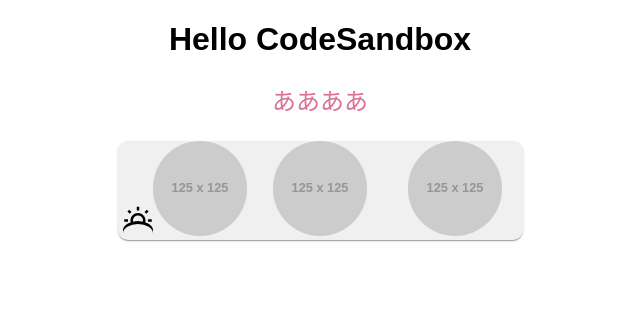
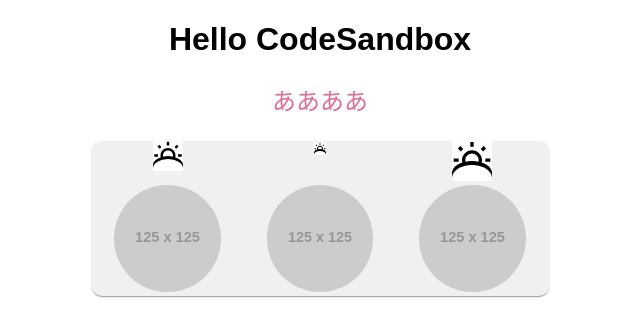
Before and after one commit to sug1t0m0/react_typescript, a React (Create React App) app: page / in a window 1280 px wide. Shown: the top 336 px of the page, without its empty margins (320-960 px from the left). Built offline with nearby package versions, Linux system fonts and the light colour scheme.

Commit message:
サイズ変更を許容

```diff
--- a/src/presentations/atoms/moningIcon/element.tsx
+++ b/src/presentations/atoms/moningIcon/element.tsx
@@ -1,32 +1,38 @@
 import styled from "styled-components";
 
+interface OuterProps {
+  fontSize?: number;
+  backgroundColor?: string;
+  color?: string;
+}
+
 export const Outer = styled.div`
-  background-color: #f0f0f0;
-  color: #000000;
+  background-color: ${(props:OuterProps) => props.backgroundColor || "#ffffff"};
+  color: ${(props:OuterProps) => props.color || "#000000"};
   display: inline-block;
-  width: 30px;
-  height: 30px;
-  font-size: 30px;
-  line-height: 30px;
+  width:${(props:OuterProps) => (props.fontSize || 24) + "px"};
+  height: ${(props:OuterProps) => (props.fontSize || 24) + "px"};
+  font-size: ${(props:OuterProps) => (props.fontSize || 24) + "px"};
+  line-height: ${(props:OuterProps) => (props.fontSize || 24) + "px"};
   position: relative;
 `;
 
-export const Test = styled.div`
+export const HillBottom = styled.div`
   position: absolute;
-  background-color: #000000;
+  background-color: ${(props:OuterProps) => props.color || "#000000"};
   width: 100%;
-  height: 15px;
+  height: ${(props:OuterProps) => (props.fontSize || 24) / 2 + "px"};
   z-index: 1;
   left: 0px;
   bottom: 0px;
   border-radius: 50% / 60% 60% 0 0;
 `;
 
-export const Test2 = styled.div`
+export const HillTop = styled.div`
   position: absolute;
-  background-color: #f0f0f0;
+  background-color: ${(props:OuterProps) => props.backgroundColor || "#ffffff"};
   width: 100%;
-  height: 12px;
+  height: ${(props:OuterProps) => (props.fontSize || 24) *0.4 + "px"};;
   z-index: 1;
   left: 0px;
   bottom: 0px;
--- a/src/presentations/atoms/moningIcon/index.tsx
+++ b/src/presentations/atoms/moningIcon/index.tsx
@@ -1,14 +1,16 @@
 import * as React from "react";
 
-import { Outer, Test, Test2 } from "./element";
+import { Outer, HillBottom, HillTop } from "./element";
 import WbSunnyOutlinedIcon from "@material-ui/icons/WbSunnyOutlined";
 
-interface Props {}
+interface Props {
+  fontSize?: number;
+}
 export const MorningIcon: React.FC<Props> = (props: Props) => {
   return (
-    <Outer>
-      <Test />
-      <Test2 />
+    <Outer fontSize={props.fontSize}>
+      <HillBottom fontSize={props.fontSize} />
+      <HillTop fontSize={props.fontSize} />
       <WbSunnyOutlinedIcon fontSize={"inherit"} />
     </Outer>
   );
--- a/src/presentations/molecules/articleCard/index.tsx
+++ b/src/presentations/molecules/articleCard/index.tsx
@@ -22,11 +22,26 @@
 export default function NestedGrid() {
   const classes = useStyles({});
 
+  function FormRow2() {
+    return (
+      <React.Fragment>
+        <Grid item xs={4}>
+          <MorningIcon fontSize={30} />
+        </Grid>
+        <Grid item xs={4}>
+          <MorningIcon fontSize={12} />
+        </Grid>
+        <Grid item xs={4}>
+          <MorningIcon fontSize={40} />
+        </Grid>
+      </React.Fragment>
+    );
+  }
+
   function FormRow() {
     return (
       <React.Fragment>
         <Grid item xs={4}>
-          <MorningIcon />
           <CircleImage imageUrl={"http://placehold.jp/125x125.png"} />
         </Grid>
         <Grid item xs={4}>
@@ -43,6 +58,7 @@
     <Outer>
       <Card className={classes.card}>
         <Grid container item xs={12}>
+          <FormRow2 />
           <FormRow />
         </Grid>
       </Card>
```
